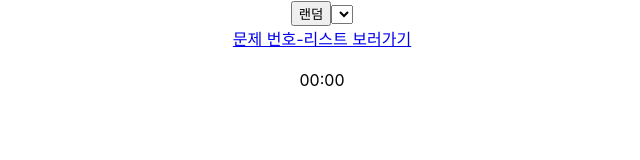
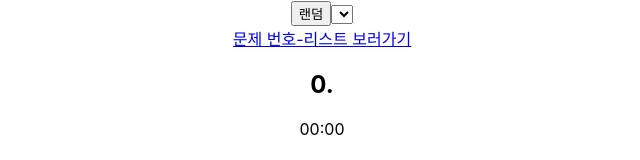
Before and after one commit to PajaritoMoyqi/Tour_Interview, a React (Create React App) app: page / in a window 1280 px wide. Shown: the part 208-368 px from the top of the page, without its empty margins (318-958 px from the left). Built offline with nearby package versions, Linux system fonts and the light colour scheme.

Commit message:
useState logic done

```diff
--- a/src/App.js
+++ b/src/App.js
@@ -12,11 +12,19 @@ const questionsArr = [
     number: 2,
     contents: "관광통역안내사를 하고자 하는 동기는 무엇인가?"
   }
-]
+];
 
 
 const App = () => {
-  const [question, setQuestion] = useState(0);
+  const [question, setQuestion] = useState('');
+  const [number, setNumber] = useState(0);
+
+  const randomPick = () => {
+    const randomIdx = Math.floor(Math.random()*questionsArr.length);
+
+    setQuestion(questionsArr[randomIdx]["contents"]);
+    setNumber(questionsArr[randomIdx]["number"]);
+  }
 
   return (
     <div className="App">
@@ -35,7 +43,7 @@ const App = () => {
       <section className="App-contents-section">
         <div>
           <div className="select-part">
-            <button className="random-btn">랜덤</button>
+            <button className="random-btn" onClick={randomPick}>랜덤</button>
             <select>
               <option value=""></option>
             </select>
@@ -45,7 +53,7 @@ const App = () => {
           </div>
         </div>
         <div>
-          <h2 className="question-title"> </h2>
+          <h2 className="question-title">{number}. {question}</h2>
           <p className="timer">00:00</p>
         </div>
       </section>
```
